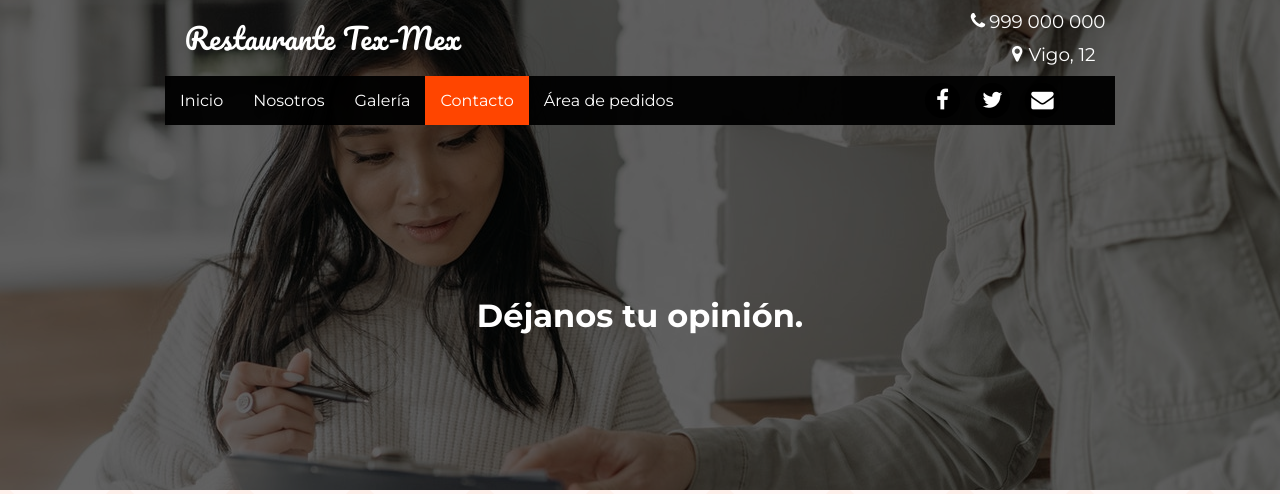
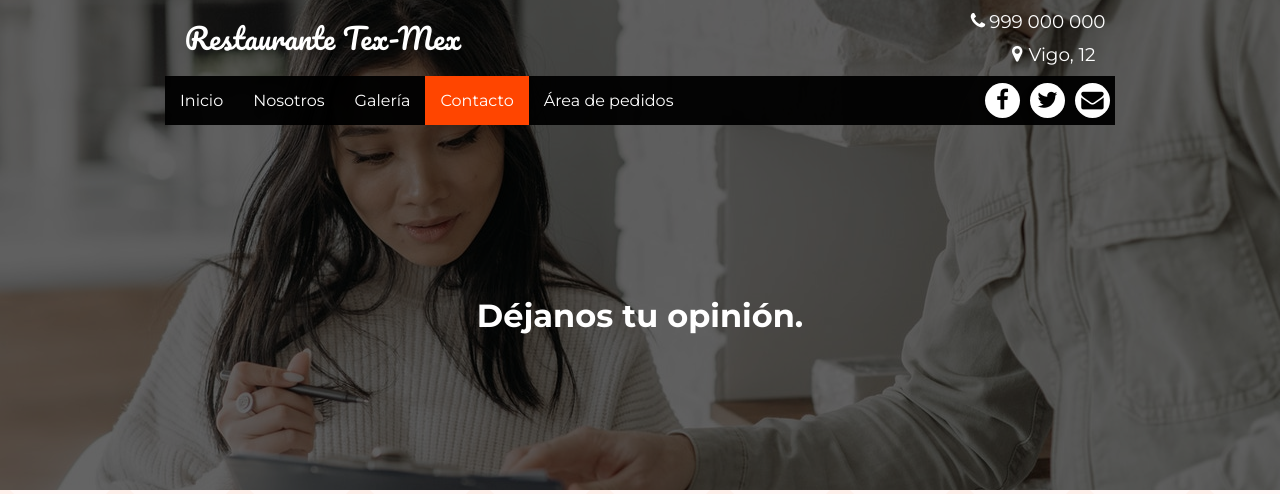
Before and after one commit to acorbacho/Proyecto_Web_Restaurante_Tex-Mex, a PHP site: page /contact.html in a window 1280 px wide. Shown: the top 494 px of the page. Run offline with PHP 8.4, Linux system fonts and the light colour scheme.

Commit message:
contact hotfix

```diff
--- a/src/styles/contact.css
+++ b/src/styles/contact.css
@@ -23,11 +23,11 @@
   top: 5px;
 }
 
-.social-icon {
+.contact-information .social-icon {
   justify-content: flex-start;
 }
 
-.social-icon [class*="icon-"] {
+.contact-information .social-icon [class*="icon-"] {
   background: black;
   color: white;
   margin-left: 0;
```
